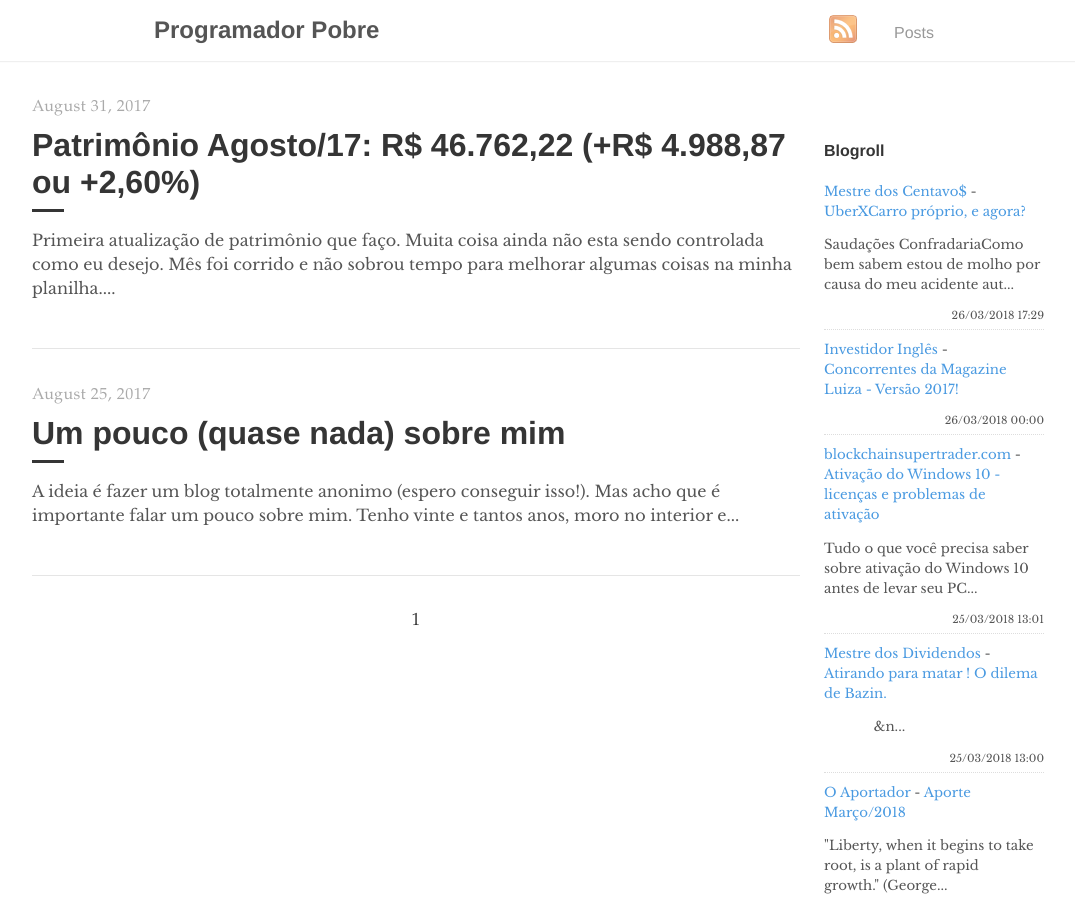
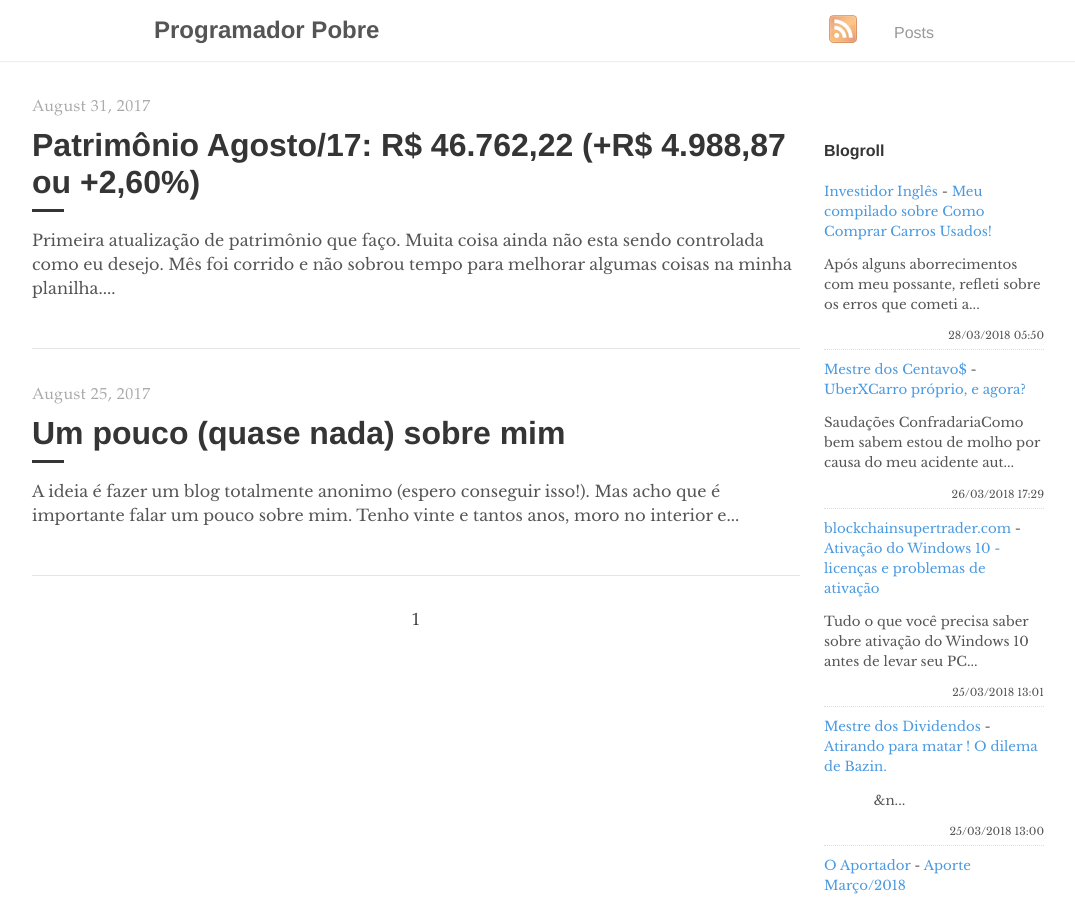
Before and after one commit to programadorpobre/programadorpobre.github.io, a Jekyll site: the page built from index.html, in a window 1280 px wide and 900 px high. Shown: the whole window, without its empty margins (96-1171 px from the left). Built offline with Jekyll 4.4.1, drawn with Linux system fonts in a browser that asks for light colours; the list of posts is cut into pages by our own code; comment, search, counter and statistics services are not loaded.

Commit message:
[ci skip] travis #235

```diff
--- a/_includes/feed-entries.html
+++ b/_includes/feed-entries.html
@@ -1,12 +1,12 @@
+<div class="feed-entry">
+    <a class="feed-entry-site-name" href="https://www.investidoringles.com/">Investidor Inglês</a> - <a class="feed-entry-title" href="https://www.investidoringles.com/2018/03/como-comprar-carros-usados.html">Meu compilado sobre Como Comprar Carros Usados!</a>
+    <p class="feed-entry-summary">Após alguns aborrecimentos com meu possante, refleti sobre os erros que cometi a...</p>
+    <time datetime="2018-03-28T05:50:00.000-03:00">28/03/2018 05:50</time>
+</div>
 <div class="feed-entry">
     <a class="feed-entry-site-name" href="https://mestredoscentavos.blogspot.com/">Mestre dos Centavo$</a> - <a class="feed-entry-title" href="https://mestredoscentavos.blogspot.com/2018/03/uberxcarro-proprio-e-agora.html">UberXCarro próprio, e agora?</a>
     <p class="feed-entry-summary">Saudações ConfradariaComo bem sabem estou de molho por causa do meu acidente aut...</p>
     <time datetime="2018-03-26T17:29:00.002-07:00">26/03/2018 17:29</time>
-</div>
-<div class="feed-entry">
-    <a class="feed-entry-site-name" href="http://www.investidoringles.com/">Investidor Inglês</a> - <a class="feed-entry-title" href="http://www.investidoringles.com/2018/03/concorrentes-mglu3-2017.html">Concorrentes da Magazine Luiza - Versão 2017!</a>
-    <p class="feed-entry-summary"></p>
-    <time datetime="2018-03-26T00:00:00.000-03:00">26/03/2018 00:00</time>
 </div>
 <div class="feed-entry">
     <a class="feed-entry-site-name" href="http://www.blockchainsupertrader.com/">blockchainsupertrader.com</a> - <a class="feed-entry-title" href="http://www.blockchainsupertrader.com/2018/03/ativacao-do-windows-10-licencas-e.html">Ativação do Windows 10 - licenças e problemas de ativação</a>
```
